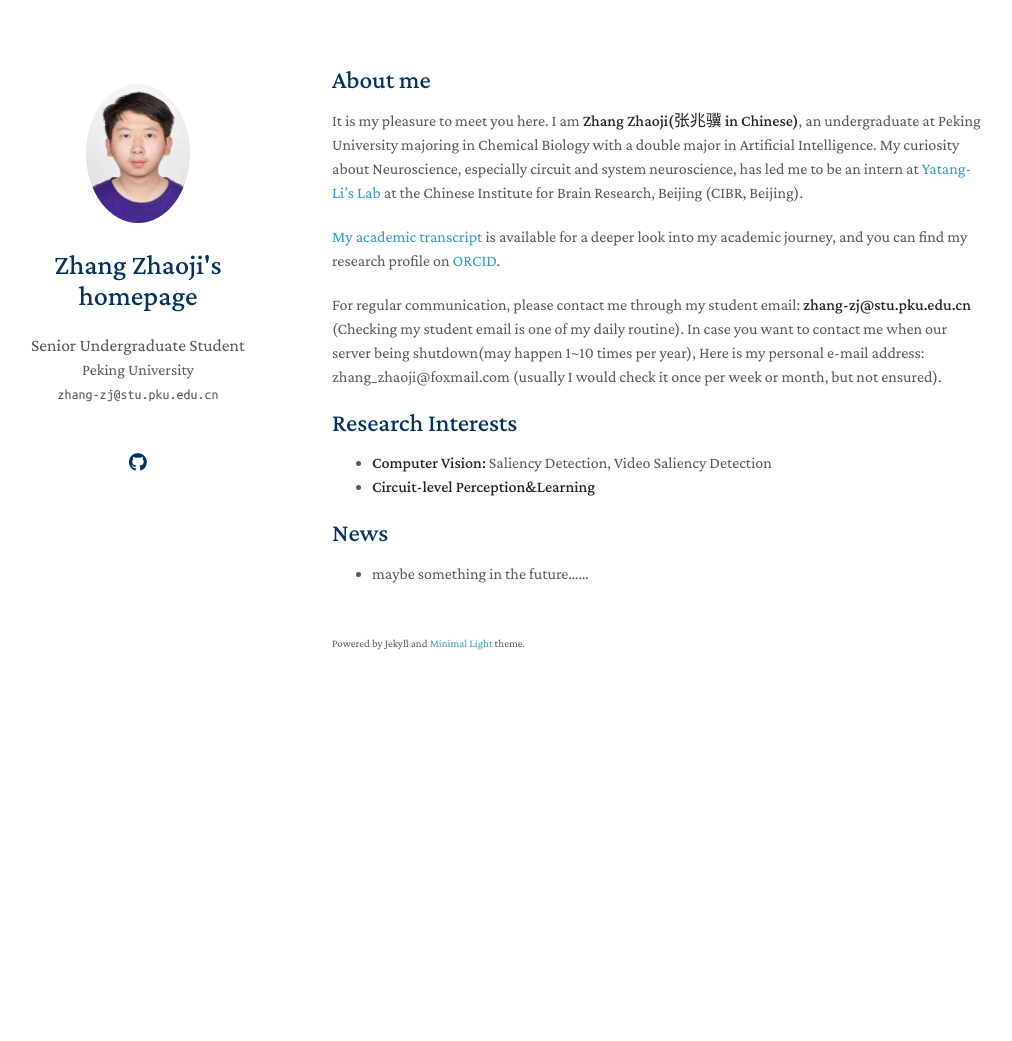
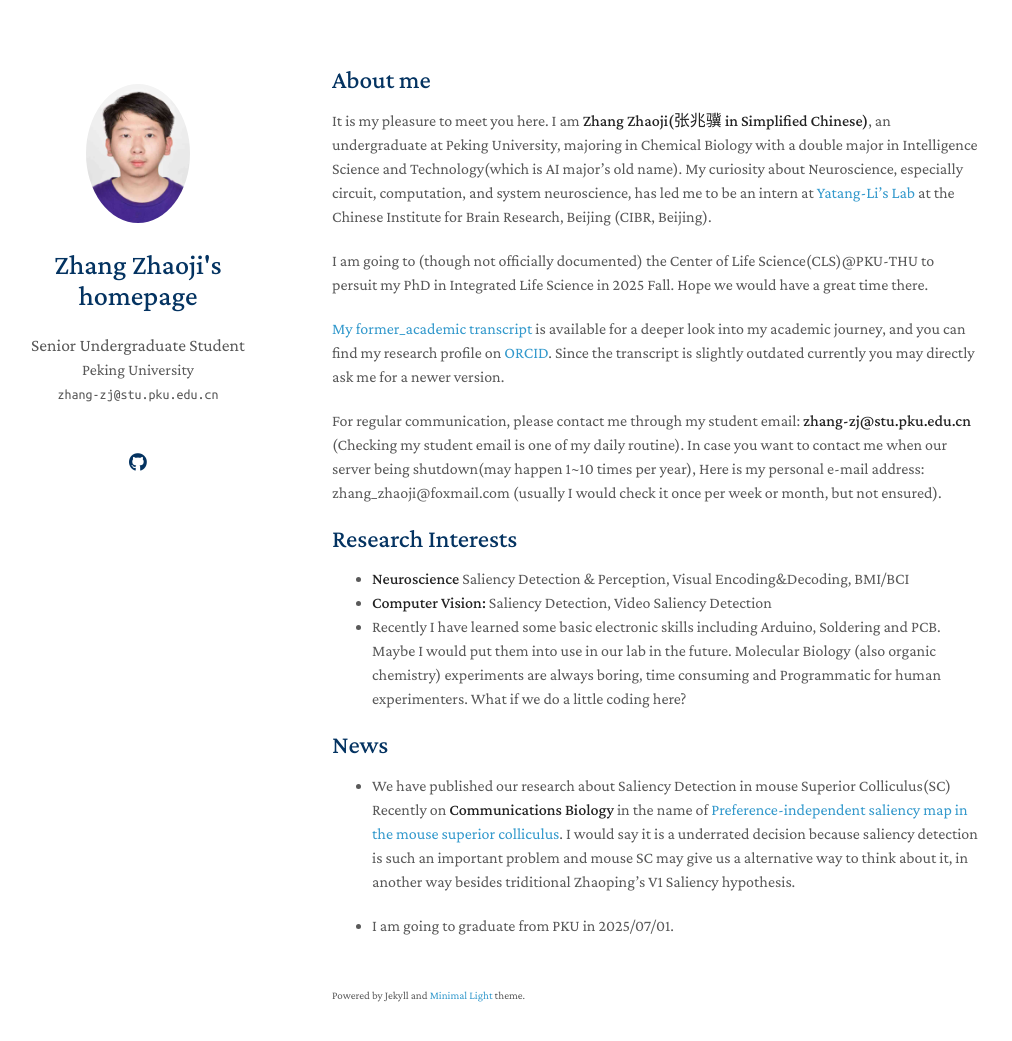
Before and after one commit to Zhang-Zhaoji/Zhang-Zhaoji.github.io, a Jekyll site: the page built from index.md, in a window 1280 px wide and 1076 px high. Shown: the top 1041 px of the window, without its empty margins (138-1150 px from the left). Built offline with Jekyll 4.4.1, drawn with Linux system fonts in a browser that asks for light colours; a style sheet for code colours, icons or effects is not loaded; our own code applies the rules of GitHub Pages for plain Markdown files.

Commit message:
Update index.md

```diff
--- a/index.md
+++ b/index.md
@@ -4,17 +4,22 @@ layout: homepage
 
 ## About me
 
-It is my pleasure to meet you here. I am **Zhang Zhaoji(张兆骥 in Chinese)**, an undergraduate at Peking University majoring in Chemical Biology with a double major in Artificial Intelligence. My curiosity about Neuroscience, especially circuit and system neuroscience, has led me to be an intern at [Yatang-Li's Lab](https://yatanglilab.cibr.ac.cn/en/) at the Chinese Institute for Brain Research, Beijing (CIBR, Beijing).
+It is my pleasure to meet you here. I am **Zhang Zhaoji(张兆骥 in Simplified Chinese)**, an undergraduate at Peking University, majoring in Chemical Biology with a double major in Intelligence Science and Technology(which is AI major's old name). My curiosity about Neuroscience, especially circuit, computation, and system neuroscience, has led me to be an intern at [Yatang-Li's Lab](https://yatanglilab.cibr.ac.cn/en/) at the Chinese Institute for Brain Research, Beijing (CIBR, Beijing).
 
-[My academic transcript](https://1drv.ms/b/s!Ah_4_Sy2JGNygSQ7jt_fCIdXzE2-?e=GE2ChP) is available for a deeper look into my academic journey, and you can find my research profile on [ORCID](https://orcid.org/0009-0002-3293-1961).
+I am going to (though not officially documented) the Center of Life Science(CLS)@PKU-THU to persuit my PhD in Integrated Life Science in 2025 Fall. Hope we would have a great time there.
+
+[My former_academic transcript](https://1drv.ms/b/s!Ah_4_Sy2JGNygSQ7jt_fCIdXzE2-?e=GE2ChP) is available for a deeper look into my academic journey, and you can find my research profile on [ORCID](https://orcid.org/0009-0002-3293-1961). Since the transcript is slightly outdated currently you may directly ask me for a newer version.
 
 For regular communication, please contact me through my student email: **zhang-zj@stu.pku.edu.cn** (Checking my student email is one of my daily routine). In case you want to contact me when our server being shutdown(may happen 1~10 times per year), Here is my personal e-mail address: zhang_zhaoji@foxmail.com (usually I would check it once per week or month, but not ensured).
 
 ## Research Interests
 
+- **Neuroscience** Saliency Detection & Perception, Visual Encoding&Decoding, BMI/BCI
 - **Computer Vision:** Saliency Detection, Video Saliency Detection
-- **Circuit-level Perception&Learning**
+- Recently I have learned some basic electronic skills including Arduino, Soldering and PCB. Maybe I would put them into use in our lab in the future. Molecular Biology (also organic chemistry) experiments are always boring, time consuming and Programmatic for human experimenters. What if we do a little coding here?
 
 ## News
 
-- maybe something in the future......
+- We have published our research about Saliency Detection in mouse Superior Colliculus(SC) Recently on **Communications Biology** in the name of [Preference-independent saliency map in the mouse superior colliculus](https://www.nature.com/articles/s42003-025-08006-x). I would say it is a underrated decision because saliency detection is such an important problem and mouse SC may give us a alternative way to think about it, in another way besides triditional Zhaoping's V1 Saliency hypothesis.
+
+- I am going to graduate from PKU in 2025/07/01.
```
